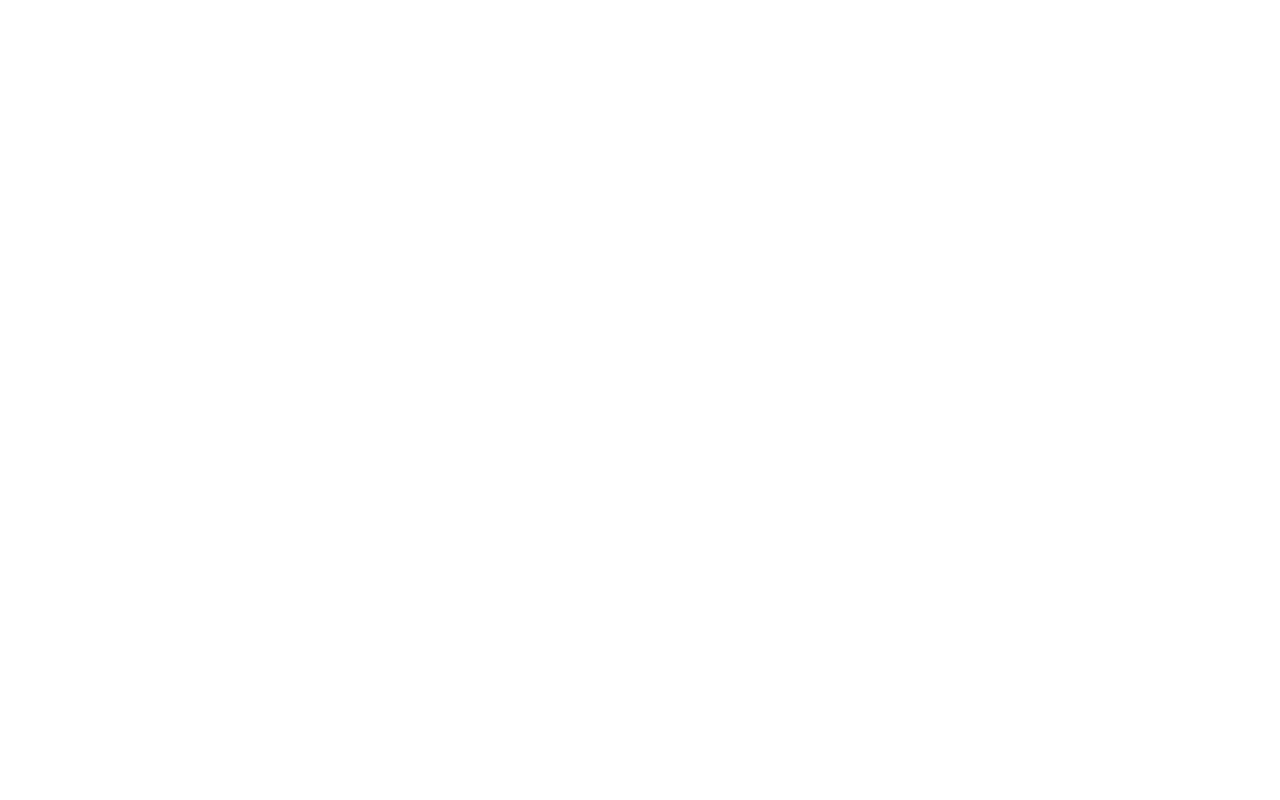
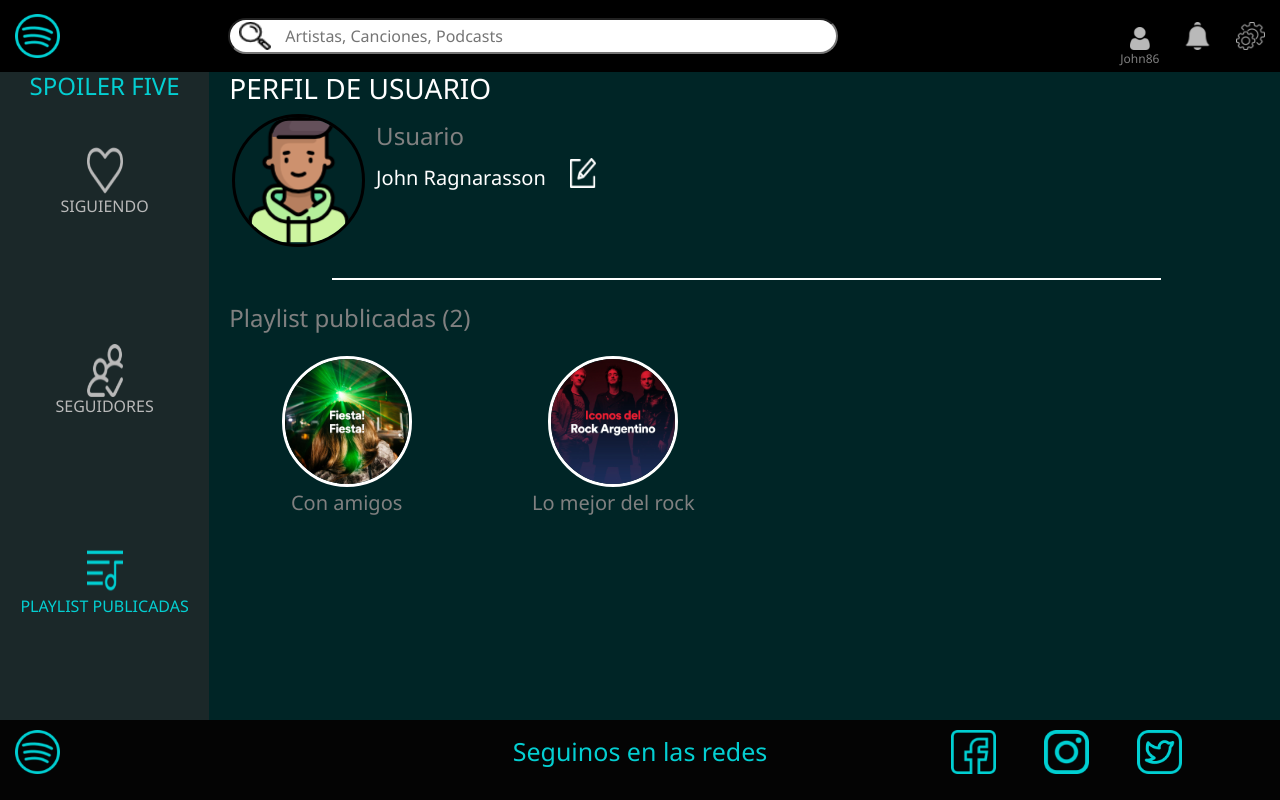
Before and after one commit to eloymazza/spoiler-five, a plain HTML site: page html/lista-reproduccion.html in a window 1280 px wide. Drawn offline with nearby package versions, Linux system fonts and the light colour scheme.

Commit message:
Se termino perfil completamente

```diff
--- a/html/lista-reproduccion.html
+++ b/html/lista-reproduccion.html
@@ -0,0 +1,178 @@
+<!DOCTYPE html>
+<html lang="en">
+<head>
+    <meta charset="utf-8">
+    <meta name="viewport" content="width=device-width, initial-scale=1, shrink-to-fit=no">
+    <link rel="stylesheet" href="https://stackpath.bootstrapcdn.com/bootstrap/4.4.1/css/bootstrap.min.css"
+        integrity="sha384-Vkoo8x4CGsO3+Hhxv8T/Q5PaXtkKtu6ug5TOeNV6gBiFeWPGFN9MuhOf23Q9Ifjh" crossorigin="anonymous">
+    <link rel="stylesheet" href="../css/perfil.css">
+    <title>Perfil</title>
+</head>
+<body>
+
+<!-- VISIBLE SOLO EN XS   mobile-->
+<div class="header col-12 d-block d-sm-none">
+    <div class="row mt-3">
+        <div class="title col-8"></div>
+        <div class="search col-2"></div>
+        <div class="config col-2"></div>
+    </div>
+</div>
+
+<div class="container col-12 d-block d-sm-none">
+
+    <div class="row">
+        <div class="carrousel"></div>
+    </div>
+    <div class="row">
+        <div class="carrousel"></div>
+    </div>
+    <div class="row">
+        <div class="carrousel"></div>
+    </div>
+</div>
+
+<div class="footer col-12 d-block d-sm-none">
+    <div class="row">
+        <div class="col-3 fot"></div>
+        <div class="col-3 fot"></div>
+        <div class="col-3 fot"></div>
+        <div class="col-3 fot"></div>
+    </div>
+</div>
+<!-- FIN DE VISIBLE EN XS      mobile-->
+
+
+<!-- OCULTO SOLO EN XS     desktop -->
+<div class="headerDesk col-12 d-none d-sm-block">
+    <div class="row h-100">
+       <div class="col-2 d-sm-flex align-items-center">
+           <a href="home.html">
+                <img src="../img/spoilerfive-logo.png" alt="spoiler-five" width="70%" height="20%">
+           </a>
+        </div>
+       <div class="col-6 d-sm-flex align-items-center">
+            <img class="ajustarLupa" src="../img/lupa.png" alt="search" width="5%" height="38%">
+            <input class="searchDesk" placeholder="Artistas, Canciones, Podcasts" type="text">
+       </div>
+       <div class="col-4 text-center d-sm-flex align-items-center justify-content-end pl-2">
+           <!-- <div class="col-2"> -->
+            <div class="user-container mb-2">
+                <img src="../img/usuario.png" alt="perfil" height="23px" >
+                <span class="p-user">John86</span>
+            </div>
+           <!-- </div> -->
+           <img class="ml-4 mr-4"src="../img/campana.png" alt="notificaciones" height="40%">
+           <img src="../img/ajustes.png" alt="config" height="40%">
+        </div>
+        <!-- <div class="icoDesk col-2"></div> -->
+    </div>
+</div>
+
+<div class="container-desk col-12 d-none d-sm-block">
+    <div class="row">
+        <div class="col-2">
+            <div class="fixed">
+            <div class="row title-nav"><h4 class="c-lBlue">SPOILER FIVE</h4></div>
+            <div class="row navs c-ico">
+                <div class="col-12 text-center mt-4">
+                    <a href="perfil.html"><img src="../img/corazon_gris.png" width="20%" height="30%"></a>
+                        <h6>SIGUIENDO</h6>
+                </div>
+            </div>
+            <div class="row navs c-ico">
+                <div class="col-12 text-center mt-4">
+                    <a href="seguidores.html"><img src="../img/seguidores.png" width="20%" height="30%"></a>
+                        <h6>SEGUIDORES</h6>
+                </div>
+            </div>
+            <div class="row navs">
+                <div class="col-12 text-center mt-4 c-ico">
+                    <a href="lista-reproduccion.html"><img src="../img/lista-de-reproduccion_cel.png" width="20%" height="30%"></a>
+                        <h6 class="c-lBlue">PLAYLIST PUBLICADAS</h6>
+                </div>
+            </div>
+        </div>
+        </div>
+
+        <div class="col-10">
+            <div class="row">
+                <h3 class="ml-3 c-white">PERFIL DE USUARIO</h3>
+            </div>
+            <div class="row">
+                <div class="col-2">
+                    <img class="img-radius ml-1 mt-2" src="../img/chico.png" width="90%" alt="">
+                    <!-- <div class="row title-row">
+                        <h4 class="title-perfil ml-3">Siguiendo (4)</h4>
+                    </div>
+                    <div class="row">
+                        <img class="img-artists ml-3 mt-3" src="../img/nicky.jpg" width="70%" alt="">
+                    </div> -->
+                </div>
+                <div class="col-10 pl-0">
+                   <div class="row">
+                    <h4 class="c-gray mt-3">Usuario</h4>
+                   </div>
+                   <div class="row">
+                    <h5 class="c-white mt-3">John Ragnarasson</h5>
+                    <a href="editar-perfil.html">
+                     <img class="ml-4 mt-2" src="../img/editar.png" width="30%" height="75%" alt="">
+                    </a>
+                   </div>
+                </div>
+            </div>
+
+            <div class="row">
+                <div class="col-12">
+                    <div class="line"></div>
+                </div>
+            </div>
+            <div class="row ml-3">
+                <div class="row mt-4">
+                    <h4 class="c-gray">Playlist publicadas (2)</h4>
+                </div>
+            </div>
+            <div class="row">
+                <div class="col-3 text-center">
+                    <img class="img-artists mt-4" src="../img/fiesta.jpg" width="55%" alt="">
+                    <h5 class="mt-1 c-gray">Con amigos</h5>
+                </div>
+                <div class="col-3 text-center">
+                    <img class="img-artists mt-4" src="../img/ìconos-del-Rock-Argentino.jpg" width="55%" alt="">
+                    <h5 class="mt-1 c-gray">Lo mejor del rock</h5>
+                </div>
+            </div>
+
+
+        </div>
+    </div>
+</div>
+
+        <footer>
+            <div class="container-fluid footer">
+                <div class="row">
+                    <!-- Desktop start -->
+                    <div class="col-4 d-flex align-items-center">
+                        <img src="../img/spoilerfive-logo.png" class="spoiler-logo" alt="">
+                    </div>
+                    <div class="col-4 d-flex align-items-center justify-content-center">
+                        <p class="follow-us-text">Seguinos en las redes</p>
+                    </div>
+                    <div class="col-4 d-flex align-items-center justify-content-center">
+                        <img src="../img/facebook.png" class="spoiler-logo mr-5" alt="">
+                        <img src="../img/ico_insta.png" class="spoiler-logo mr-5" alt="">
+                        <img src="../img/twitter.png" class="spoiler-logo " alt="">
+                    </div>
+                    <!-- Desktop end -->
+                </div>
+            </div>
+        </footer>
+
+<!-- FIN OCULTO SOLO EN XS     desktop -->
+
+
+<script src="https://code.jquery.com/jquery-3.4.1.slim.min.js" integrity="sha384-J6qa4849blE2+poT4WnyKhv5vZF5SrPo0iEjwBvKU7imGFAV0wwj1yYfoRSJoZ+n" crossorigin="anonymous"></script>
+<script src="https://cdn.jsdelivr.net/npm/popper.js@1.16.0/dist/umd/popper.min.js" integrity="sha384-Q6E9RHvbIyZFJoft+2mJbHaEWldlvI9IOYy5n3zV9zzTtmI3UksdQRVvoxMfooAo" crossorigin="anonymous"></script>
+<script src="https://stackpath.bootstrapcdn.com/bootstrap/4.4.1/js/bootstrap.min.js" integrity="sha384-wfSDF2E50Y2D1uUdj0O3uMBJnjuUD4Ih7YwaYd1iqfktj0Uod8GCExl3Og8ifwB6" crossorigin="anonymous"></script>
+</body>
+</html>
```
Also changed, not shown: html/perfil.html (+1 -1 lines), html/seguidores.html (+153 -0 lines).
